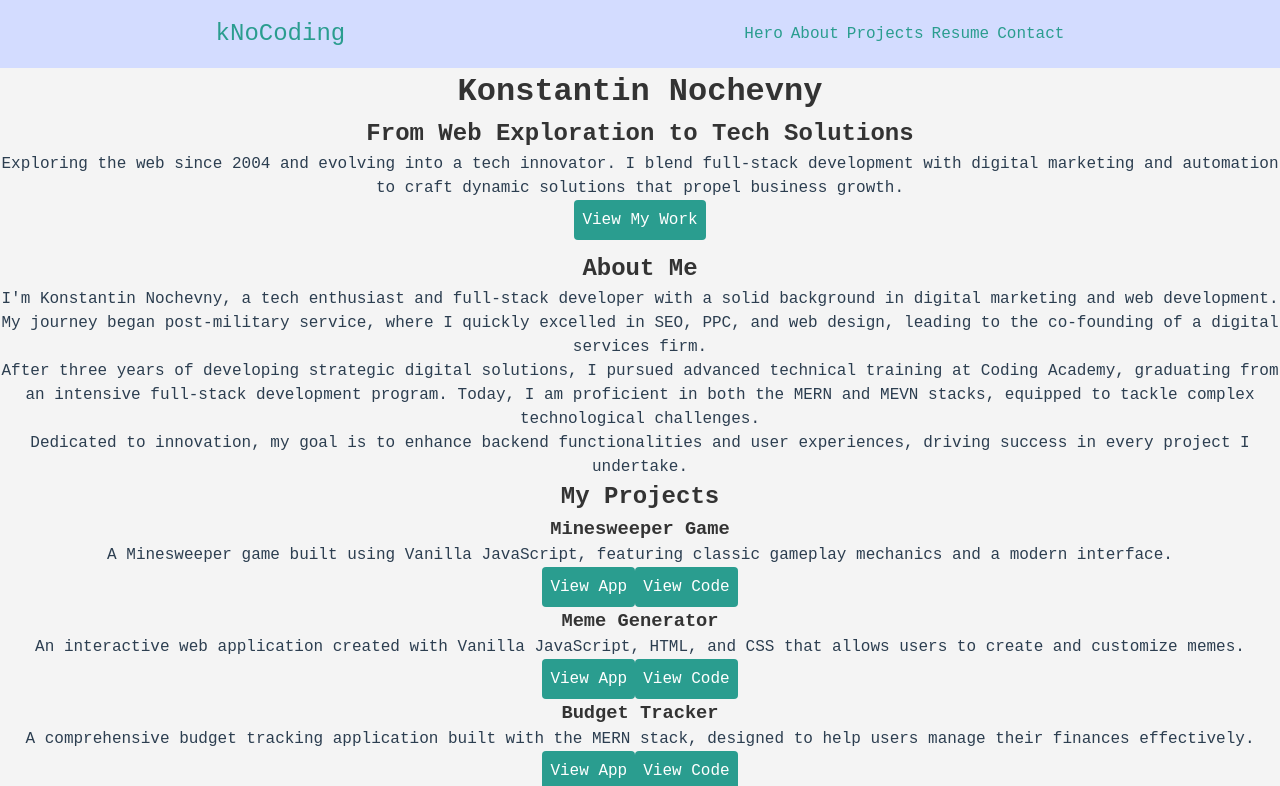
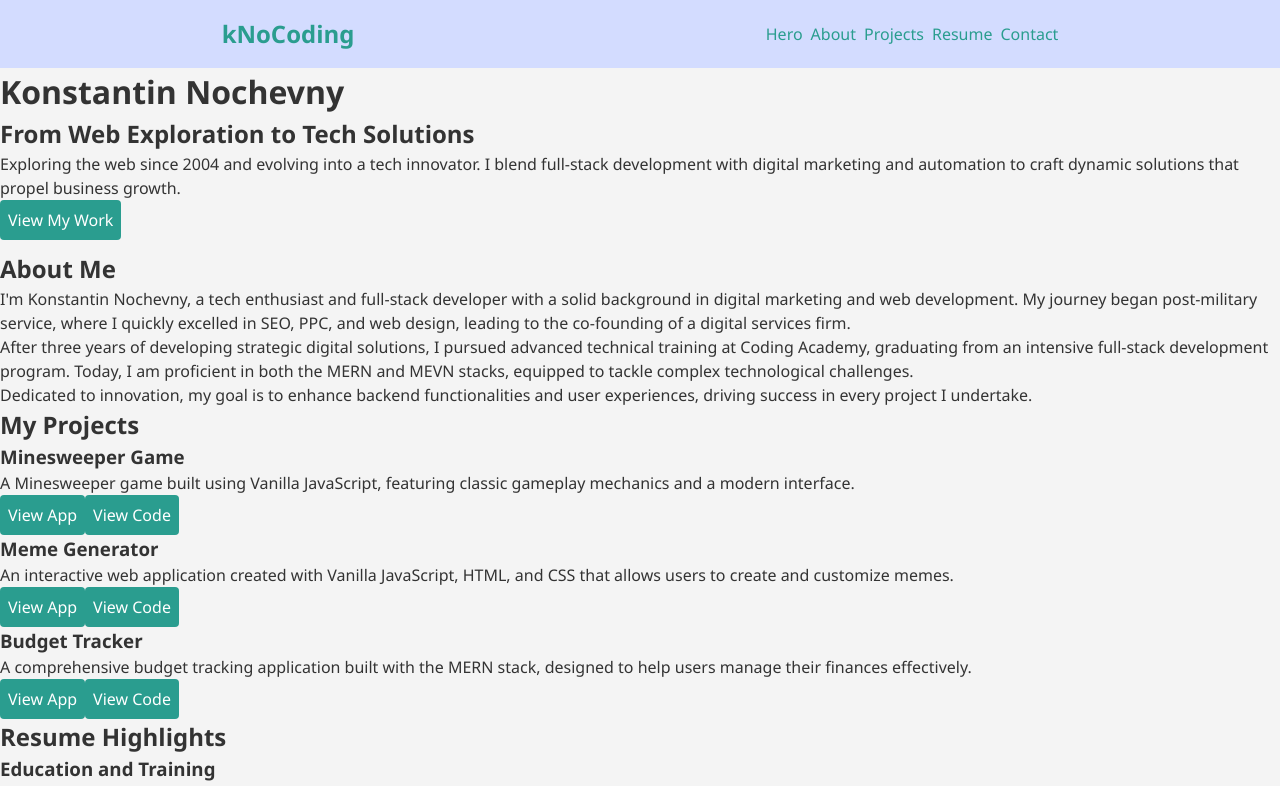
Before and after one commit to kNoCoding/portfolio, a Vue app: page / in a window 1280 px wide. Shown: the top 786 px of the page. Built offline with nearby package versions, Linux system fonts and the light colour scheme.

Commit message:
Change global font

```diff
--- a/src/App.vue
+++ b/src/App.vue
@@ -34,11 +34,4 @@ export default {
 </script>
 
 <style>
-#app {
-  font-family: 'Courier New', Courier, monospace;
-  -webkit-font-smoothing: antialiased;
-  -moz-osx-font-smoothing: grayscale;
-  text-align: center;
-  color: #2c3e50;
-}
 </style>
--- a/src/assets/style/base/_base.scss
+++ b/src/assets/style/base/_base.scss
@@ -14,7 +14,7 @@ html {
 
 body {
     line-height: 1.5;
-    font-family: sans-serif;
+    font-family:'Segoe UI', Tahoma, Geneva, Verdana, sans-serif;
     font-weight: $font-weight-normal;
     color: $color-neutral-700;
     background-color: $color-background;
@@ -127,10 +127,10 @@ object {
 }
 
 // Focus styles for interactive elements
-:focus {
-    outline: 2px dashed $color-info;
-    outline-offset: 2px;
-}
+// :focus {
+//     outline: 1px solid $color-info;
+//     outline-offset: 2px;
+// }
 
 // Status colors for form validation feedback
 input.is-valid,
--- a/src/components/AppHeader.vue
+++ b/src/components/AppHeader.vue
@@ -33,8 +33,13 @@
     background-color: #d3dcff;
 }
 
+a:hover {
+    text-decoration: none;
+}
+
 p {
     font-size: 1.5rem;
+    font-weight: bold;
     cursor: pointer;
 }
 
```
